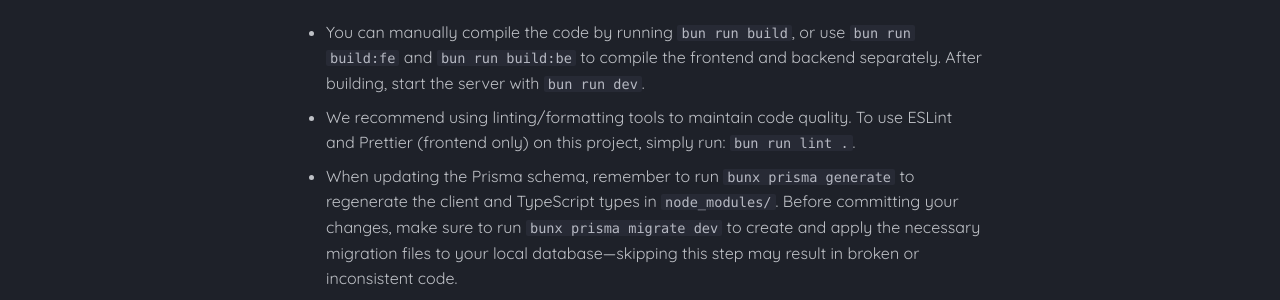
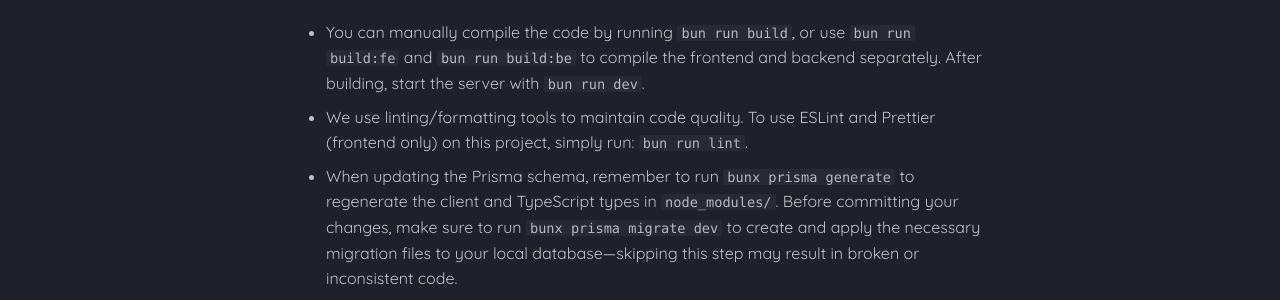
Before and after one commit to Codylon-Studios/TaskMinder, an MkDocs documentation site: the page built from docs/src/development.md, in a window 1280 px wide and 900 px high, scrolled down 3100 px. Shown: the part 485-785 px from the top of the window. Built offline with MkDocs 1.6.1 and Material for MkDocs 9.7.7, drawn with Linux system fonts in a browser that asks for light colours; some web fonts are replaced; comment, search, counter and statistics services are not loaded; some of the changed text lies outside the part shown.

Commit message:
update docs

```diff
--- a/docs/src/development.md
+++ b/docs/src/development.md
@@ -204,7 +204,7 @@ _Notes_:
 
 - You can manually compile the code by running `bun run build`, or use `bun run build:fe` and `bun run build:be` to compile the frontend and backend separately. After building, start the server with `bun run dev`.
 
-- We recommend using linting/formatting tools to maintain code quality. To use ESLint and Prettier (frontend only) on this project, simply run: `bun run lint .`.
+- We use linting/formatting tools to maintain code quality. To use ESLint and Prettier (frontend only) on this project, simply run: `bun run lint`.
 
 - When updating the Prisma schema, remember to run `bunx prisma generate` to regenerate the client and TypeScript types in `node_modules/`.
   Before committing your changes, make sure to run `bunx prisma migrate dev` to create and apply the necessary migration files to your local database—skipping this step may result in broken or inconsistent code.
```
Also changed, not shown: other parts of docs/src/development.md (+3 -3 lines), docs/src/data-processing.md (+2 -2 lines), 2 other files.
